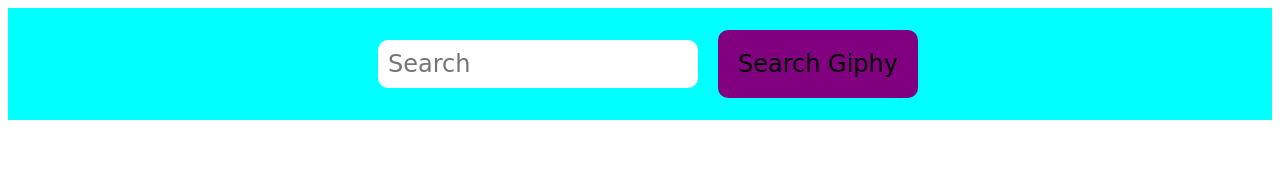
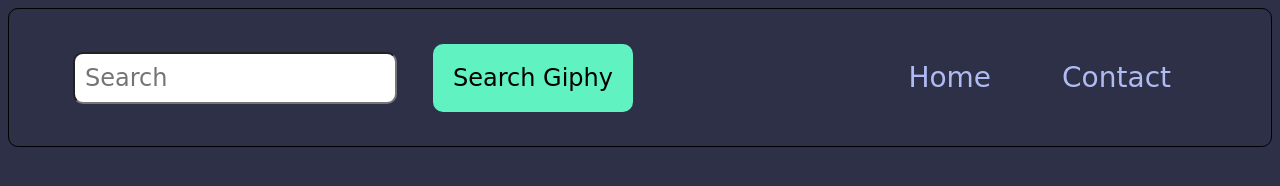
Before and after one commit to hardyash5/giphyproject02, a plain HTML site: page index.html in a window 1280 px wide. Drawn offline with Linux system fonts and the light colour scheme; a web font is replaced by a local one.

Commit message:
added nav link styling

```diff
--- a/index.html
+++ b/index.html
@@ -20,6 +20,11 @@
                 <input id="search-input" type="text" placeholder="Search"> <!--User Input Search Text-->
                 <button type="submit" class="button"><span>Search Giphy </span></button> <!--Submit button for search form-->
             </form>
+
+            <ul class="nav-list"> <!--Navigation Links-->
+                <li class="nav-item"><a href="#">Home</a></li>
+                <li class="nav-item"><a href="#">Contact</a></li>
+            </ul>
         </header>
 
     <div id="output" class="output"> <!--gifs go in here-->
--- a/styles/style.css
+++ b/styles/style.css
@@ -1,3 +1,6 @@
+body {
+    background-color: #2d3047;
+}
 .container {
     display: flex;
     flex-wrap: wrap;
@@ -7,46 +10,55 @@
 header {
     display: flex;
     width: 100%;
-    background-color: aqua;
-    justify-content: center;
+    justify-content: flex-end;
     align-items: center;
     padding: 1rem;
     margin-bottom: 1rem;
+    border: 1px solid black;
+    border-radius: 10px;
+    background-color: #2d3047;
+}
+
+header form {
+    margin-right: auto;
+    margin-left: 2rem;
 }
 
 #search-form {
-
+    border: black;
 }
 
+/*START INPUT SEARCH FIELD STYLING*/
 #search-input {
     font-size: 1.5rem;
     font-family: 'Rubik Gemstones', cursive;
     padding: 10px;
-    border: none;
     border-radius: 10px;
     margin: 1rem;
 }
+/*END INPUT SEARCH FIELD STYLING*/
 
+
+/* START OF BUTTON STYLING*/
 .button {
     font-family: 'Rubik Gemstones', cursive;
     font-size: 1.5rem;
     border: none;
     border-radius: 10px;
-    background-color: purple;
+    background-color: #61f2c2;
     color: black;
     text-align: center;
     padding: 20px;
+    margin: 1rem;
     transition: all 0.5s;
     cursor: pointer;
     }
-
     .button span {
     cursor: pointer;
     display: inline-block;
     position: relative;
     transition: 0.5s;
     }
-
     .button span:after {
     content: '\00bb';
     position: absolute;
@@ -55,20 +67,45 @@
     right: -20px;
     transition: 0.5s;
     }
-
     .button:hover span {
     padding-right: 25px;
     }
-
     .button:hover span:after {
     opacity: 1;
     right: 0;
     }
+/* END OF BUTTON STYLING*/
 
+/*START OF NAV LINKS STYLING*/
+.nav-list {
+    font-size: 1.75rem;
+    padding: 20px;
+    margin: 1rem;
+}
+
+.nav-item {
+    font-family: 'Rubik Gemstones', cursive;
+    display: inline;
+    list-style: none;
+    margin-right: 2rem;
+}
+
+.nav-item a {
+    text-decoration: none;
+    color: #afbbf2;
+    padding: 0.5rem 1rem;
+}
+.nav-item a:hover {
+    color: #30f2f2;
+}
+/*END OF NAV LINKS STYLING*/
+
+/*START OF GIF IMAGE GRID STYLING*/
 .output {
-    column-gap: 1rem;
-    justify-content: center;
-
+    width: calc(200px * 4 + 3em);
+    margin: auto;
+    columns: 4;
+    column-gap: 2rem;
 }
 
 .gifresult {
```
Lines whose indentation alone changed are shown as unchanged.
